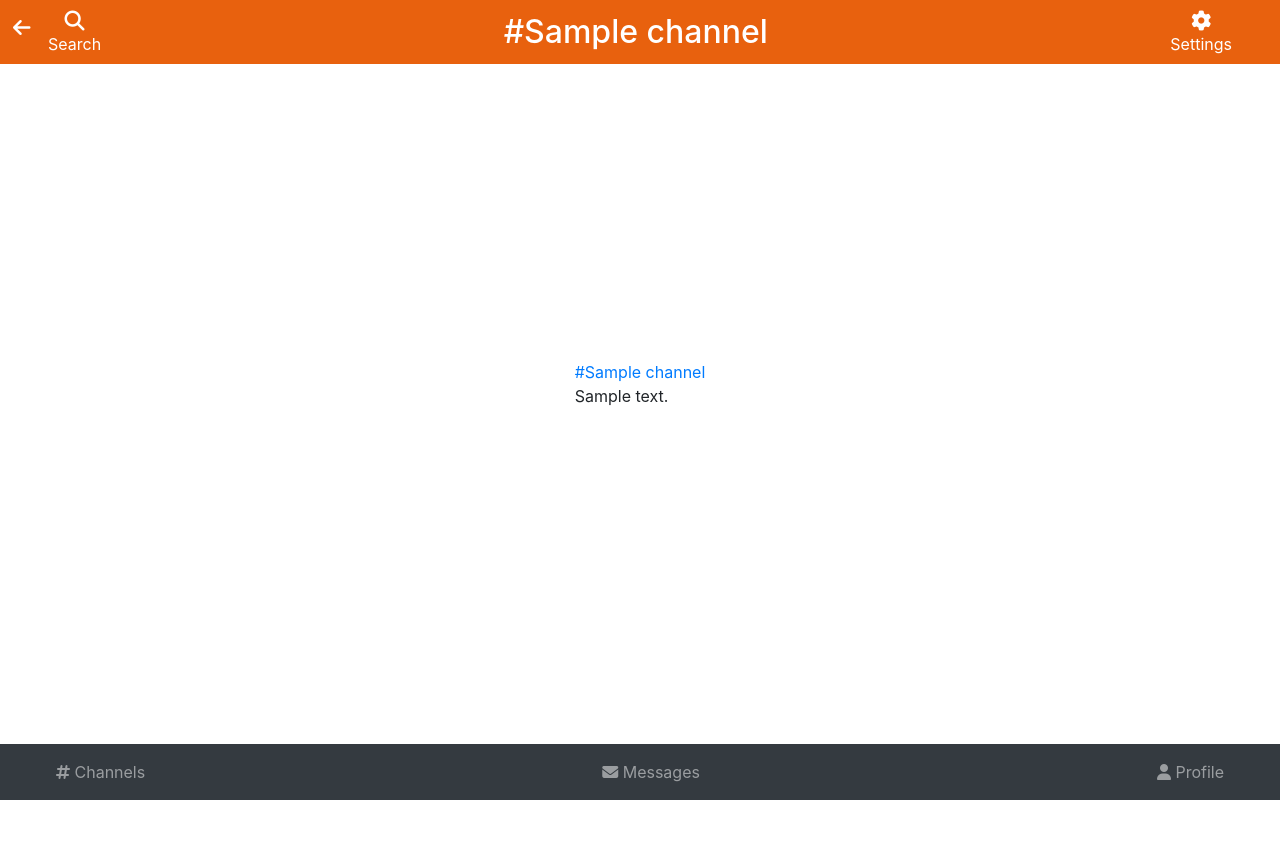
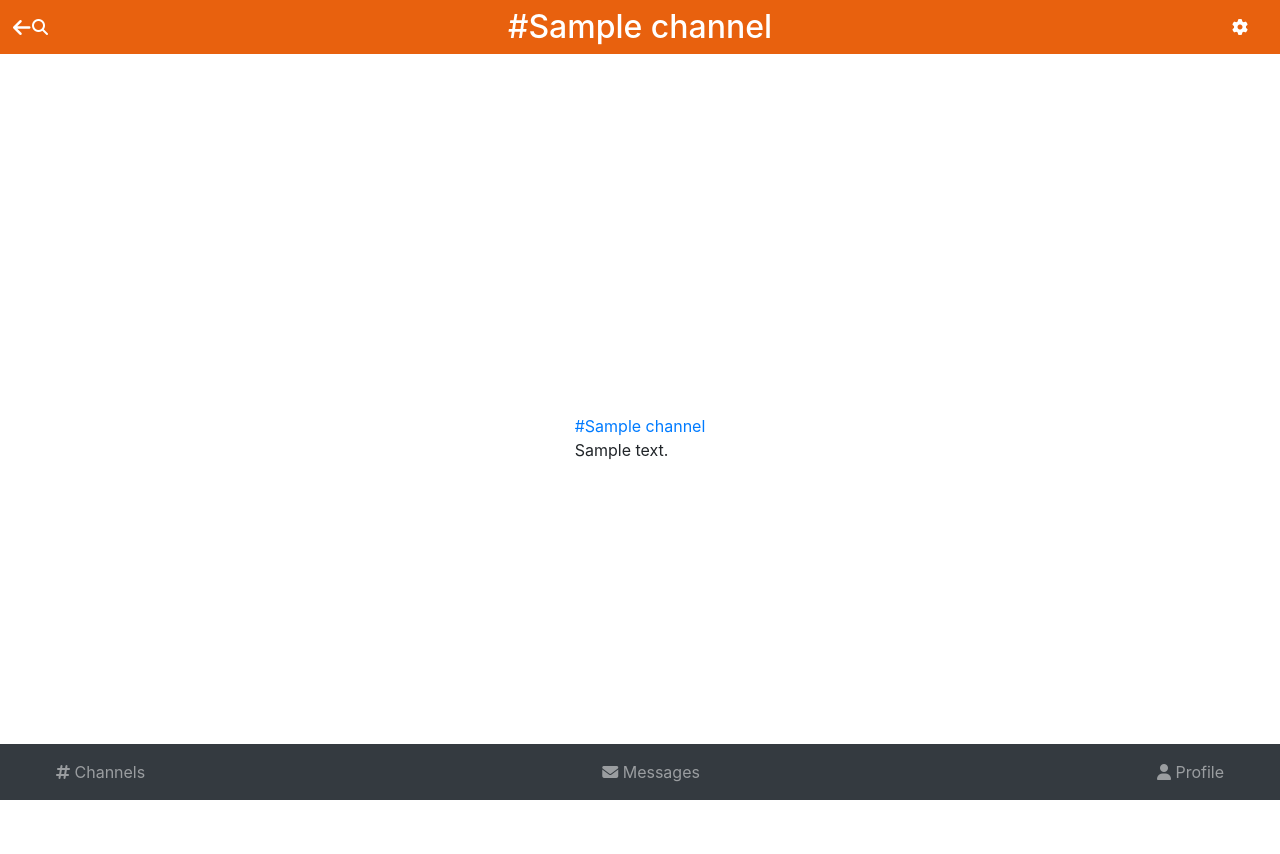
Before and after one commit to jamie33o/Code-Innovate-Chat-Hub, a Django app: template channels/templates/channels/channels.html in a window 1280 px wide. Before the commit the page ends 800 px from the top, so only its background shows below. Run offline with Django 3.2, Linux system fonts and the light colour scheme; the template is opened without the code that fills it: most values are stand-ins (such as "Sample title", 1, 10 or a date in 2020); some libraries are stand-ins or nearby versions.

Commit message:
Refactor: moved header element to its on template
Also added semantic tags to base.html for better design and structure and added extra footer block

```diff
--- a/templates/base.html
+++ b/templates/base.html
@@ -39,85 +39,38 @@
     <title>Code Institute Chat Hub {% block extra_title %}{% endblock %}</title>
   </head>
   <body>
-    <!-- logo on large screen -->
-    <header class="container-fluid fixed-top px-0">
-        <div id="topnav" class="d-flex justify-content-between pt-lg-0 ">
-            <!-- search icon  -->
-            {% include 'includes/back-btn.html' %}
 
-            <div class="my-auto ml-3 px-3">
-                <a class="text-black nav-link d-block" href="#" id="mobile-search" data-toggle="dropdown" aria-haspopup="true" aria-expanded="false">
-                    <div class="text-center">
-                        <div><i class="fas fa-search fa-lg"></i></div>
-                        <p class="my-0">Search</p>
-                    </div>
-                </a>
-                <!-- search bar drop down-->
-                <div class="dropdown-menu border-0 w-100 p-0 rounded-0 my-0 mx-0" aria-labelledby="mobile-search">
-                    <form class="form" method="GET" action="">
-                        <div class="input-group w-100">
-                            <input class="form-control border border-black rounded-0" type="text" name="q" placeholder="Search our site">
-                            <div class="input-group-append">
-                                <button class="form-control form-control btn btn-black border border-black rounded-0" type="submit">
-                                    <span class="icon">
-                                        <i class="fas fa-search"></i>
-                                    </span>
-                                </button>
-                            </div>
-                        </div>
-                    </form>
-                </div>
-            </div>
+    <header class="container-fluid px-0">
+        {% block page_header %}
+            {% include 'includes/header.html' %}
+        {% endblock %}
 
 
-            <div class="my-auto py-0 py-lg-0 ">
-                <a href="{% url 'channels' %}" class="nav-link main-logo-link ">
-                    <h1 class="logo-font text-black my-0 text-center">{% if channel.name %}#{{ channel.name }}{% else %}<strong>Code Institute</strong> Chat Hub{% endif %}</h1>
-                </a>
-            </div>
+        {% block page_header_extra %}
+        <div class="d-none d-sm-flex d-lg-flex">
+            {% include 'includes/mobile-bottom-nav-tabs.html' %}
+        </div>
+        {% endblock %}
 
-            <!-- settings button -->
-            <div class="my-auto mr-3 px-3">
-                <ul class="list-inline list-unstyled text-center my-0">
-                    <li class="list-inline-item dropdown">
-                        <a class="text-black nav-link" href="#" id="user-options" data-toggle="dropdown" aria-haspopup="true" aria-expanded="false">
-                            <div class="text-center">
-                                <div><i class="fas fa-cog fa-lg"></i></div>
-                                <p class="my-0">Settings</p>
-                            </div>
-                        </a>
-                        <!-- settings drop down -->
-                        <div class="dropdown-menu border-0" aria-labelledby="user-options">
+    </header>
+    <main>
 
-                            {% if request.user.is_superuser %}
-                                <a href="" class="dropdown-item">Product Management</a>
-                            {% endif %}
-                            <a href="{% url 'account_login' %}" class="dropdown-item">Privacy Policy</a>
+        {% block content %}
+        {% endblock %}
 
-                            <a href="{% url 'account_logout' %}" class="dropdown-item">Logout</a>
+    </main>
+    <footer class="stick-to-bottom">
+        {% block page_footer %}
 
-                            <a href="{% url 'account_signup' %}" class="dropdown-item">Delete Account</a>
-
-                        </div>
-                    </li>
-
-                </ul>
-            </div>
-
-        </div>
-    </header>
+        {% endblock %}
 
 
-    {% block page_header %}
-    {% endblock %}
-
-    {% block content %}
-    {% endblock %}
-
-    {% block page_footer %}
-        {% include 'includes/mobile-bottom-nav-tabs.html' %}
-    {% endblock %}
-
+        {% block page_footer_extra %}
+        <div id="nav-bar" class="d-none d-sm-none d-lg-none">
+            {% include 'includes/mobile-bottom-nav-tabs.html' %}
+        </div>
+        {% endblock %}
+    </footer>
 
     {% block postloadjs %}
     <script type="text/javascript">
@@ -126,6 +79,6 @@
     </script>
 
     {% endblock %}
-    <div class="hide-modal"></div>
+    <!-- <div class="hide-modal"></div> -->
   </body>
 </html>
--- /dev/null
+++ b/templates/includes/header.html
@@ -0,0 +1,63 @@
+  <!-- logo on large screen -->
+    <div id="topnav" class="d-flex justify-content-between pt-lg-0 ">
+        <!-- search icon  -->
+        {% include 'includes/back-btn.html' %}
+
+        <div class="my-auto ml-2 px-2">
+            <a class="text-black nav-link d-block" href="#" id="mobile-search" data-toggle="dropdown" aria-haspopup="true" aria-expanded="false">
+                <div class="text-center">
+                    <div><i class="fas fa-search"></i></div>
+                </div>
+            </a>
+            <!-- search bar drop down-->
+            <div class="dropdown-menu border-0 w-100 p-0 rounded-0 my-0 mx-0" aria-labelledby="mobile-search">
+                <form class="form" method="GET" action="">
+                    <div class="input-group w-100">
+                        <input class="form-control border border-black rounded-0" type="text" name="q" placeholder="Search our site">
+                        <div class="input-group-append">
+                            <button class="form-control form-control btn btn-black border border-black rounded-0" type="submit">
+                                <span class="icon">
+                                    <i class="fas fa-search"></i>
+                                </span>
+                            </button>
+                        </div>
+                    </div>
+                </form>
+            </div>
+        </div>
+
+
+        <div class="my-auto py-0 py-lg-0 ">
+            <a href="{% url 'channels' %}" class="nav-link main-logo-link ">
+                <h1 class="logo-font text-black my-0 text-center">{% if channel.name %}#{{ channel.name }}{% else %}<strong>Code Institute</strong> Chat Hub{% endif %}</h1>
+            </a>
+        </div>
+
+        <!-- settings button -->
+        <div class="my-auto mr-2 px-2">
+            <ul class="list-inline list-unstyled text-center my-0">
+                <li class="list-inline-item dropdown">
+                    <a class="text-black nav-link" href="#" id="user-options" data-toggle="dropdown" aria-haspopup="true" aria-expanded="false">
+                        <div class="text-center">
+                            <div><i class="fas fa-cog "></i></div>
+                        </div>
+                    </a>
+                    <!-- settings drop down -->
+                    <div class="dropdown-menu border-0" aria-labelledby="user-options">
+
+                        {% if request.user.is_superuser %}
+                            <a href="#" class="dropdown-item">Product Management</a>
+                        {% endif %}
+                        <a href="#" class="dropdown-item">Privacy Policy</a>
+
+                        <a href="{% url 'account_logout' %}" class="dropdown-item">Logout</a>
+
+                        <a href="#" class="dropdown-item">Delete Account</a>
+
+                    </div>
+                </li>
+
+            </ul>
+        </div>
+
+    </div>
```
